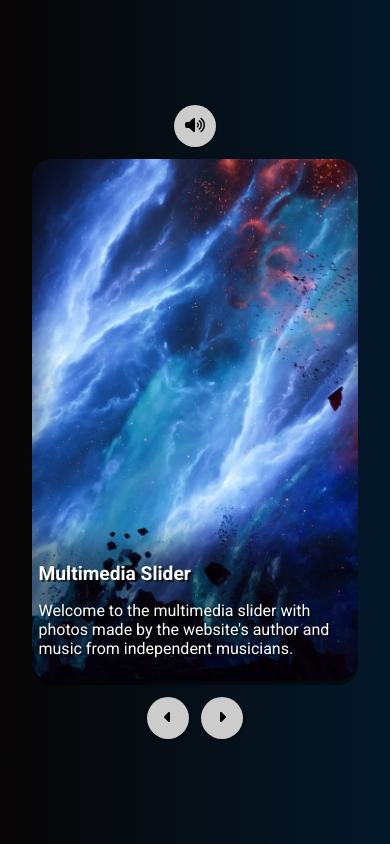
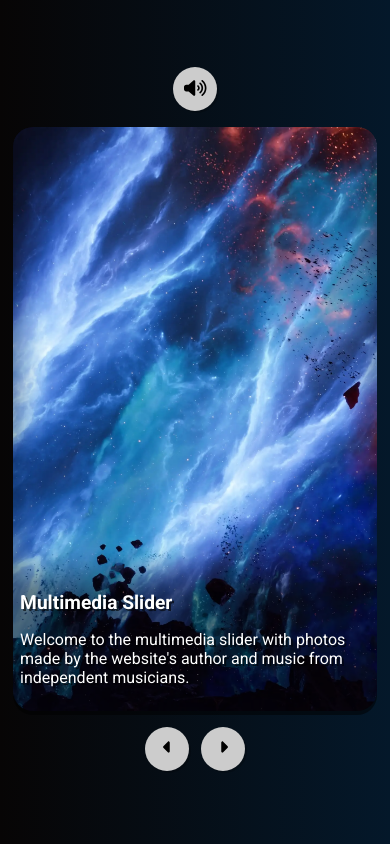
Before and after one commit to M4thez/opera-frontend-task, a Next.js app: page / in a window 390 px wide. Built offline with nearby package versions, Linux system fonts and the light colour scheme.

Commit message:
Adjusted layout shift and responsivness

```diff
--- a/src/app/(slider)/page.module.css
+++ b/src/app/(slider)/page.module.css
@@ -6,14 +6,20 @@
   padding: 2rem;
   height: 100vh;
 }
+.slider {
+  display: flex;
+  justify-content: center;
+  min-height: 80vh;
+  border-radius: 20px;
+}
 
 .main button {
   border-radius: 50%;
   background-color: #ccc;
   border: none;
-  width: 56px;
-  height: 56px;
-  font-size: 22px;
+  width: 52px;
+  height: 52px;
+  font-size: 20px;
   cursor: pointer;
   transition: background-color 0.4s;
   box-shadow: 2px 2px rgba(0, 0, 0, 0.2);
@@ -28,19 +34,37 @@
 .slider-buttons {
   margin: 12px;
   display: flex;
-  justify-content: center;
-  align-items: center;
   gap: 12px;
 }
 
 .audio-button {
-  margin: 12px;
+  margin: 6px 12px 16px;
 }
 
 @media screen and (max-width: 720px) {
+  .main {
+    padding: 0.4rem 0.8rem;
+  }
   .main button {
-    width: 42px;
-    height: 42px;
-    font-size: 16px;
+    width: 44px;
+    height: 44px;
+    font-size: 18px;
+  }
+  .slider {
+    min-height: 60vh;
   }
 }
+@media screen and (max-height: 768px) and (orientation: landscape) {
+  .slider {
+    min-height: 60vh;
+  }
+  .main button {
+    width: 44px;
+    height: 44px;
+    font-size: 18px;
+  }
+  .audio-button,
+  .slider-buttons {
+    margin: 6px;
+  }
+}
--- a/src/app/(slider)/singleSlide.module.css
+++ b/src/app/(slider)/singleSlide.module.css
@@ -77,3 +77,16 @@
     font-size: 1rem;
   }
 }
+
+@media screen and (max-height: 768px) and (orientation: landscape) {
+  .slide img {
+    max-height: 60vh;
+    aspect-ratio: 20/9;
+  }
+  .text b {
+    font-size: 1.2rem;
+  }
+  .text p {
+    font-size: 1rem;
+  }
+}
```
